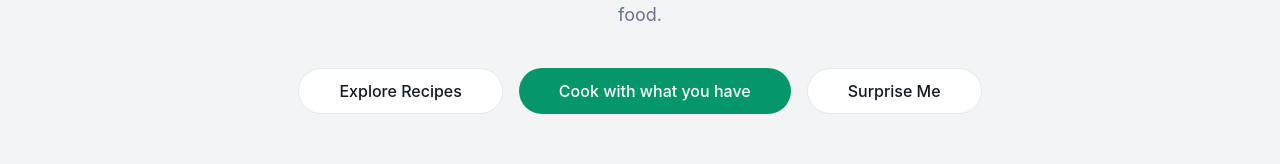
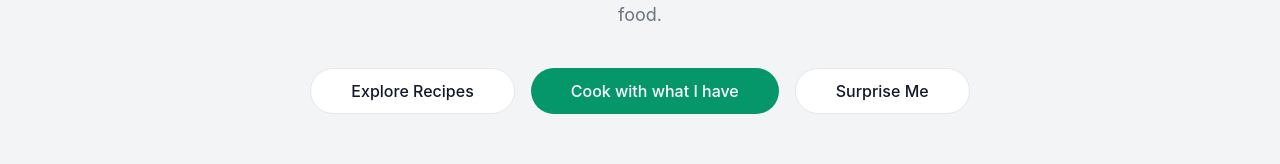
Before and after one commit to Gabriel-sorour/graduation-project-mvp, a React (Vite) app: page /#/ in a window 1280 px wide. Shown: the part 355-519 px from the top of the page. Built offline with nearby package versions, Linux system fonts and the light colour scheme; no server answers.

Commit message:
update button text to coock with what i have

```diff
--- a/src/pages/Home.jsx
+++ b/src/pages/Home.jsx
@@ -55,7 +55,7 @@ function Home() {
               className="btn-primary btn-large"
               onClick={() => navigate('/cook-now')} // <--- Change this line
             >
-              Cook with what you have
+              Cook with what I have
             </button>
             <button
               className="btn-secondary btn-large"
```
